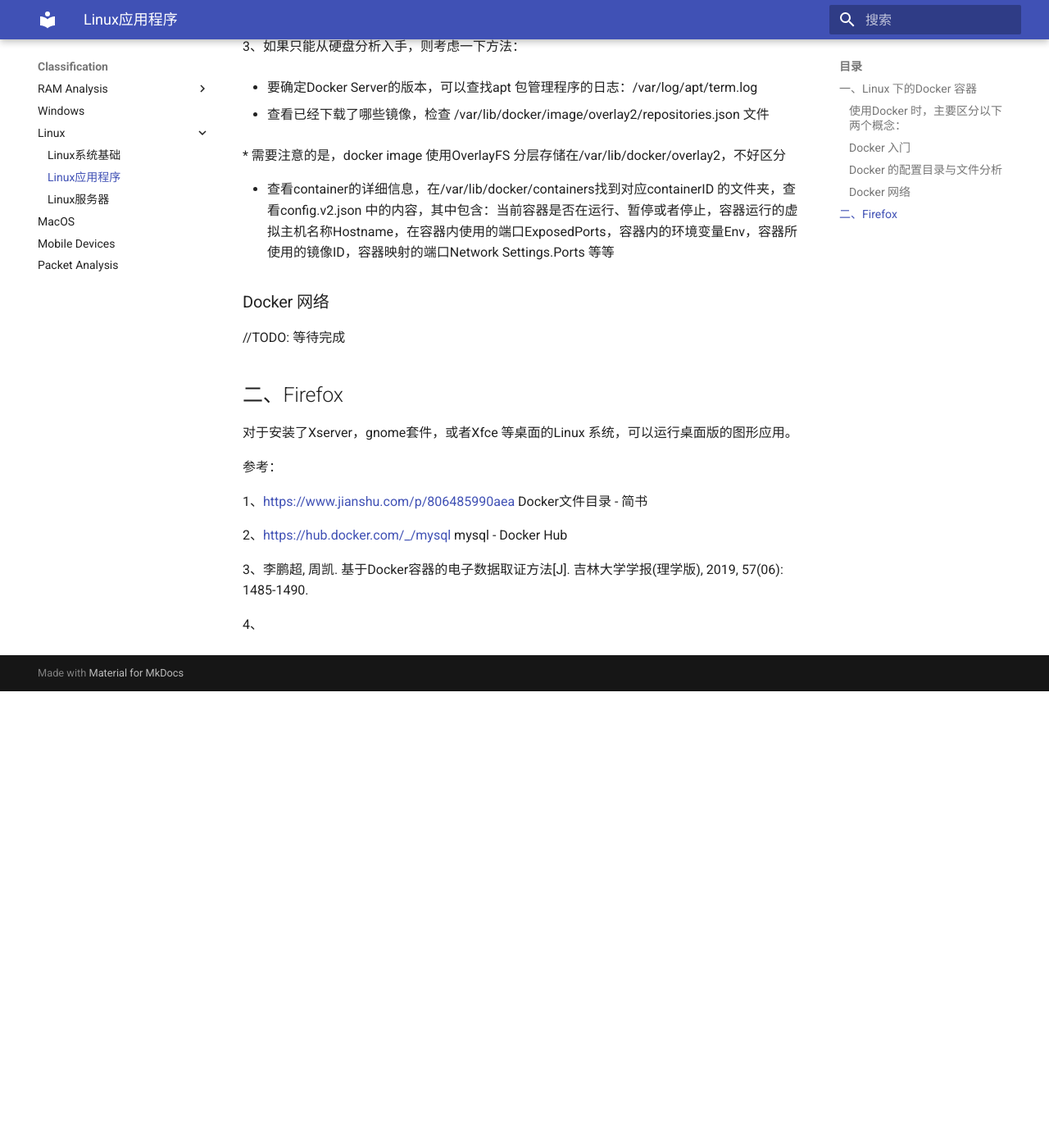
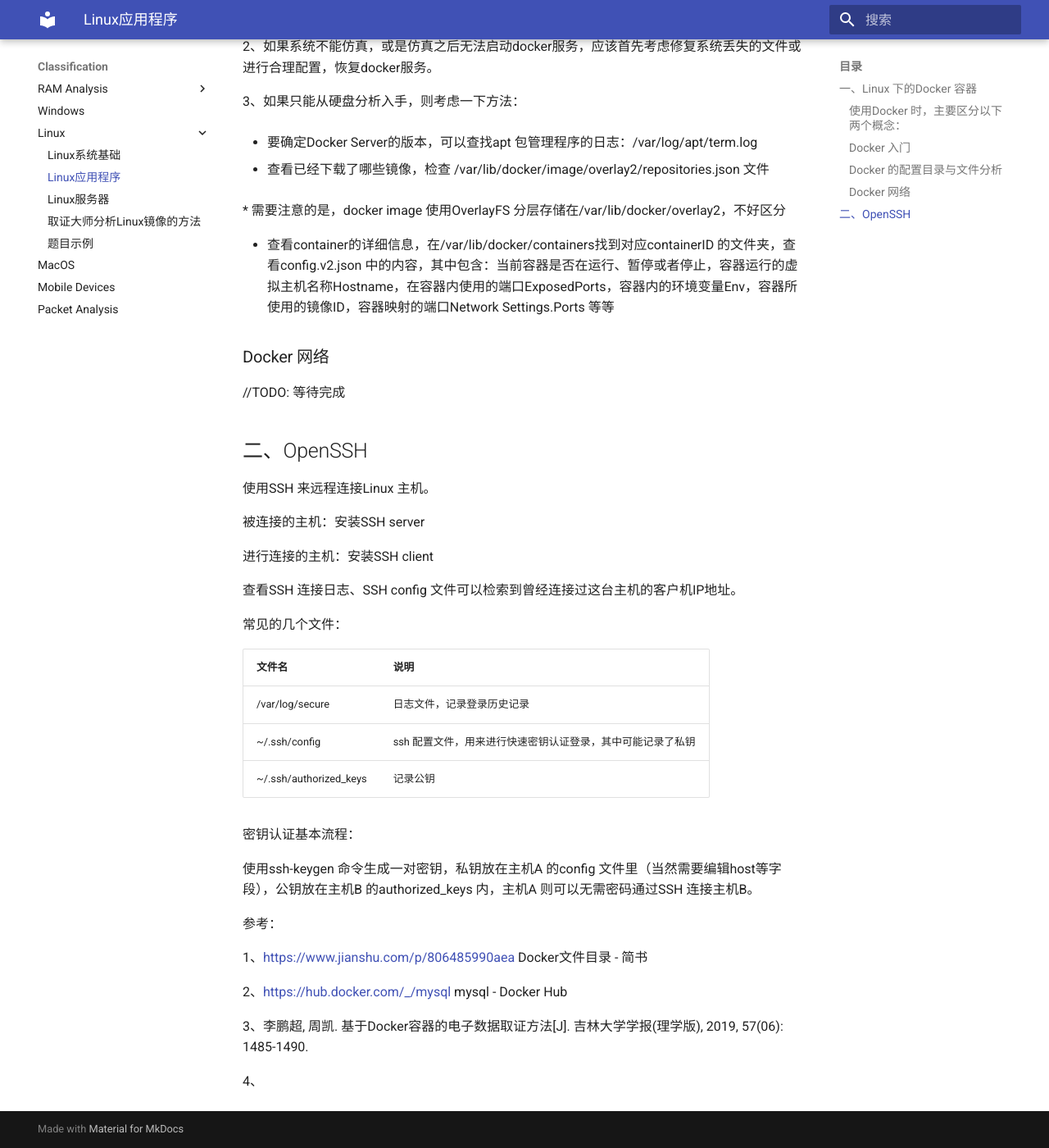
Before and after one commit to XDforensics-wiki/XDforensics-wiki, an MkDocs documentation site: the page built from docs/linux2.md, in a window 1280 px wide and 1400 px high, scrolled down 2225 px. Shown: the whole window at 82% size. Built offline with MkDocs 1.6.1 and Material for MkDocs 9.7.7, drawn with Linux system fonts in a browser that asks for light colours; before the commit the page ends 3068 px from its top, so only the background shows below that; some of the changed text lies outside the part shown.

Commit message:
More contents in linux

```diff
--- a/docs/linux2.md
+++ b/docs/linux2.md
@@ -15,6 +15,8 @@
 我们可以在Docker Hub上下载各种images，例如nginx，mysql，ubuntu等，也可以将自己的软件运行环境打包成一个image
 
 使用image来新建一个container
+
+举个栗子：用一个Windows 7 iso镜像，可以给好多电脑安装系统。用一个MySQL Docker 镜像，可以创建好多个MySQL 容器
 
 ### Docker 入门
 
@@ -109,9 +111,29 @@
 
 
 
-## 二、Firefox
+## 二、OpenSSH
 
-对于安装了Xserver，gnome套件，或者Xfce 等桌面的Linux 系统，可以运行桌面版的图形应用。
+使用SSH 来远程连接Linux 主机。
+
+被连接的主机：安装SSH server
+
+进行连接的主机：安装SSH client
+
+查看SSH 连接日志、SSH config 文件可以检索到曾经连接过这台主机的客户机IP地址。
+
+常见的几个文件：
+
+| 文件名                 | 说明                                                       |
+| ---------------------- | :--------------------------------------------------------- |
+| /var/log/secure        | 日志文件，记录登录历史记录                                 |
+| ~/.ssh/config          | ssh 配置文件，用来进行快速密钥认证登录，其中可能记录了私钥 |
+| ~/.ssh/authorized_keys | 记录公钥                                                   |
+
+密钥认证基本流程：
+
+使用ssh-keygen 命令生成一对密钥，私钥放在主机A 的config 文件里（当然需要编辑host等字段），公钥放在主机B 的authorized_keys 内，主机A 则可以无需密码通过SSH 连接主机B。
+
+
 
 
 
--- a/mkdocs.yml
+++ b/mkdocs.yml
@@ -16,6 +16,8 @@
             - Linux系统基础 : linux1.md
             - Linux应用程序 : linux2.md
             - Linux服务器 : linux3.md
+            - 取证大师分析Linux镜像的方法 : linux4.md
+            - 题目示例 : linux5.md
         - MacOS : mac.md
         - Mobile Devices : mobile.md
         - Packet Analysis : pac.md
```
Also changed, not shown: docs/Linux1.md (+13 -5 lines), docs/linux3.md (+23 -1 lines), docs/linux4.md (added, +7 -0 lines), docs/linux5.md (added, +1 -0 lines), 1 other file.
